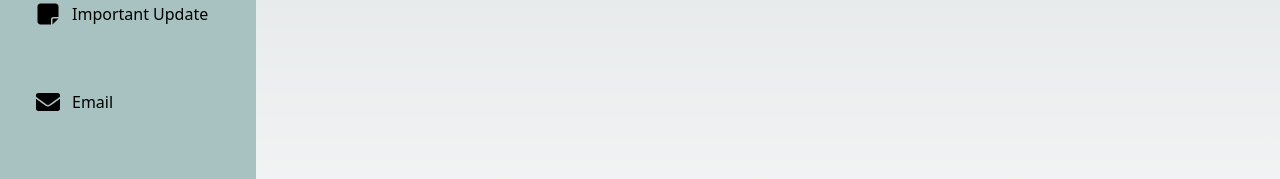
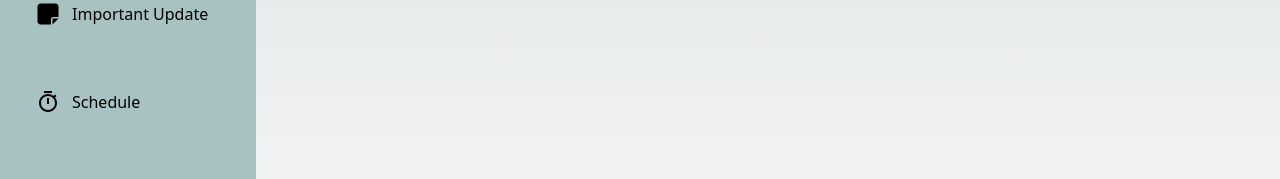
Before and after one commit to Farzine/arces_2024, a Next.js app in the folder client/: page /admin/notices in a window 1280 px wide. Shown: the part 354-533 px from the top of the page. Built offline with nearby package versions, Linux system fonts and the light colour scheme; no server answers.

Commit message:
dev local cancelled and admin schedule side btn added

```diff
--- a/client/package.json
+++ b/client/package.json
@@ -3,7 +3,7 @@
   "version": "0.1.0",
   "private": true,
   "scripts": {
-    "dev": "next dev -H 0.0.0.0",
+    "dev": "next dev",
     "build": "next build",
     "start": "next start",
     "lint": "next lint"
--- a/client/src/components/Sidebar.tsx
+++ b/client/src/components/Sidebar.tsx
@@ -1,8 +1,9 @@
 import React, { useState } from 'react';
 import { useRouter, usePathname } from 'next/navigation';
 import Cookies from 'js-cookie';
-import { FaBell, FaImage, FaEnvelope, FaCalendarCheck } from 'react-icons/fa';
+import { FaBell, FaImage, FaEnvelope, FaCalendarCheck} from 'react-icons/fa';
 import { FaNoteSticky } from 'react-icons/fa6';
+import { RiTimerLine } from "react-icons/ri";
 
 const Sidebar: React.FC = () => {
     const router = useRouter();
@@ -74,6 +75,14 @@ const Sidebar: React.FC = () => {
                     <FaNoteSticky className="h-6 w-6" />
                     <span>Important Update</span>
                 </div>
+                {/* Schedule  */}
+                <div
+                    onClick={() => handleNavigation('/admin/schedule')}
+                    className={`flex items-center space-x-3 cursor-pointer hover:text-green-600 p-5 rounded ${getActiveClass('/admin/schedule')}`}
+                >
+                    <RiTimerLine className="h-6 w-6" />
+                    <span>Schedule</span>
+                </div>
                 <div
                     onClick={() => handleNavigation('/admin/updateEmailPassword')}
                     className={`flex items-center space-x-3 cursor-pointer hover:text-green-600 p-5 rounded ${getActiveClass('/admin/updateEmailPassword')}`}
```
